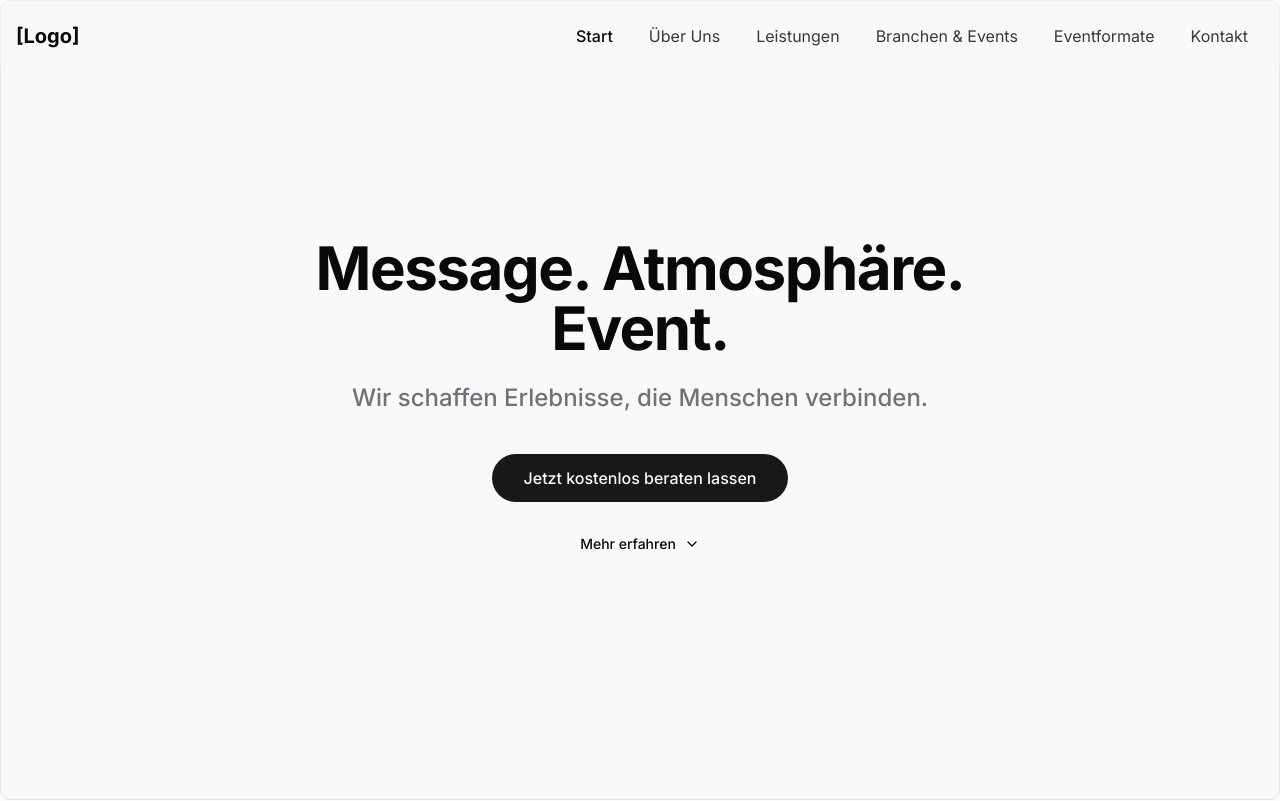
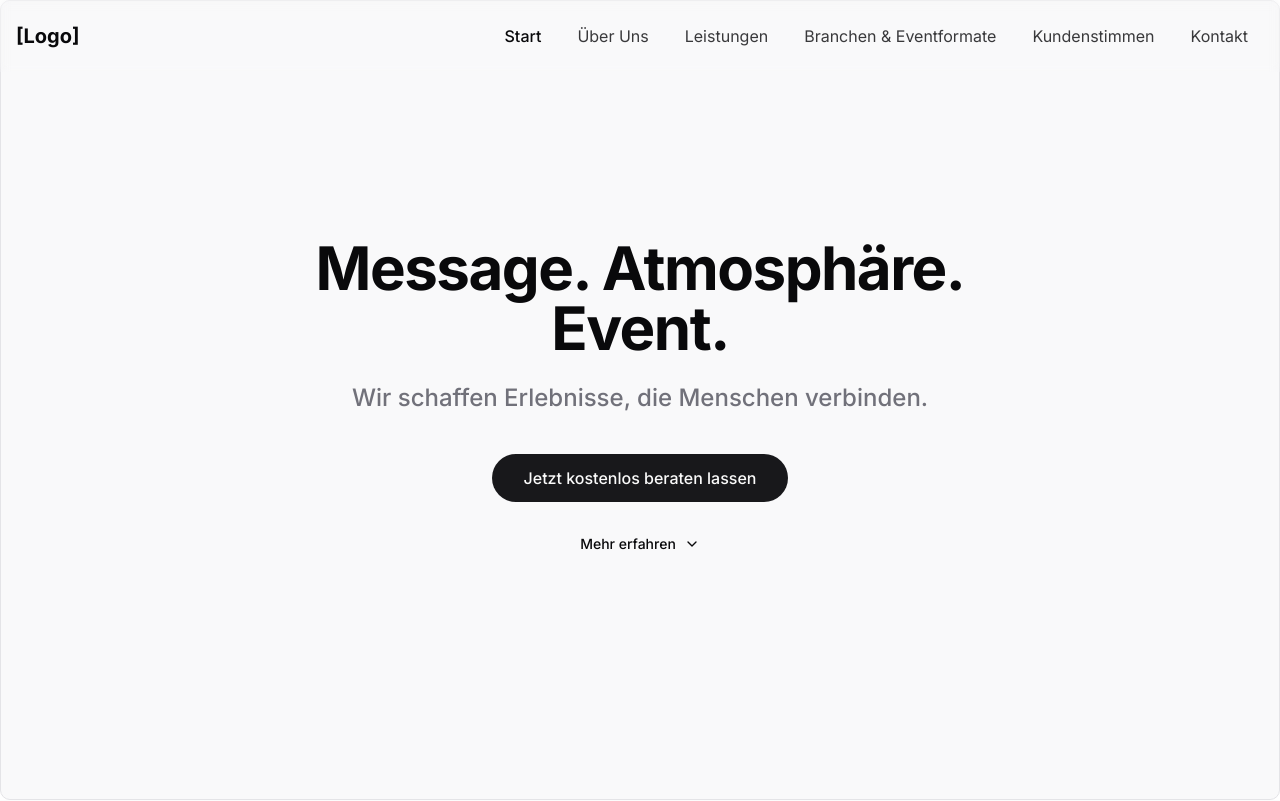
Before and after one commit to ooliv-agentur/mecovent, a React (Vite) app: page / in a window 1280 px wide. Shown: the top 801 px of the page. Built offline with nearby package versions, Linux system fonts and the light colour scheme.

Commit message:
Refactor navigation structure
- Adjust navigation structure by renaming "Branchen & Events" to "Branchen & Eventformate" and removing "Eventformate" as a separate item.
- Ensure all navigation links correctly scroll to their corresponding sections.

```diff
--- a/src/components/Navigation.tsx
+++ b/src/components/Navigation.tsx
@@ -12,7 +12,7 @@ const Navigation = () => {
       setIsScrolled(window.scrollY > 20);
 
       // Update active section based on scroll position
-      const sections = ['hero', 'about', 'services', 'projects', 'eventformate', 'contact'];
+      const sections = ['hero', 'about', 'services', 'projects', 'testimonials', 'contact'];
 
       for (const section of sections) {
         const element = document.getElementById(section);
@@ -63,8 +63,8 @@ const Navigation = () => {
             { id: 'hero', label: 'Start' },
             { id: 'about', label: 'Über Uns' },
             { id: 'services', label: 'Leistungen' },
-            { id: 'projects', label: 'Branchen & Events' },
-            { id: 'eventformate', label: 'Eventformate' },
+            { id: 'projects', label: 'Branchen & Eventformate' },
+            { id: 'testimonials', label: 'Kundenstimmen' },
             { id: 'contact', label: 'Kontakt' }
           ].map((item) => (
             <button
--- a/src/components/ProjectsSection.tsx
+++ b/src/components/ProjectsSection.tsx
@@ -108,8 +108,8 @@ const ProjectsSection = () => {
       <div className="py-16 md:py-24">
         <div className={cn("text-center max-w-3xl mx-auto px-4 mb-12",
                           isVisible ? "animate-fade-in" : "opacity-0")}>
-          <div className="section-tag">Branchen & Eventtypen</div>
-          <h2 className="header-section">So vielfältig sind unsere Events</h2>
+          <div className="section-tag">Unsere Expertise</div>
+          <h2 className="header-section">Branchen & Eventformate</h2>
           <p className="subheader-section mb-6">
             Wir bringen Expertise aus zahlreichen Branchen mit und wissen genau, worauf es bei jeder Zielgruppe ankommt.
           </p>
```
